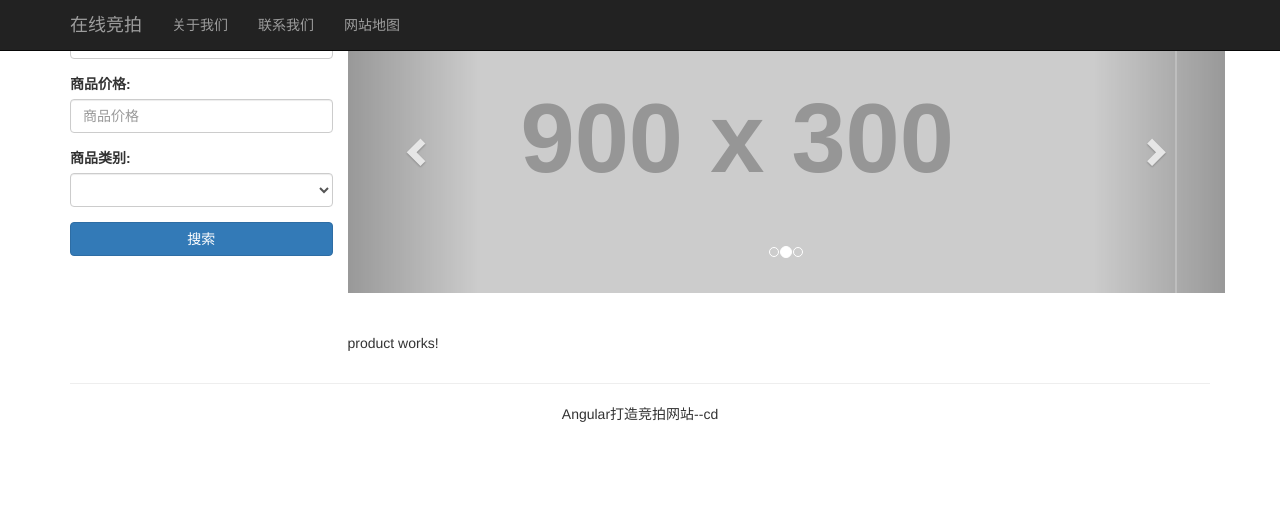
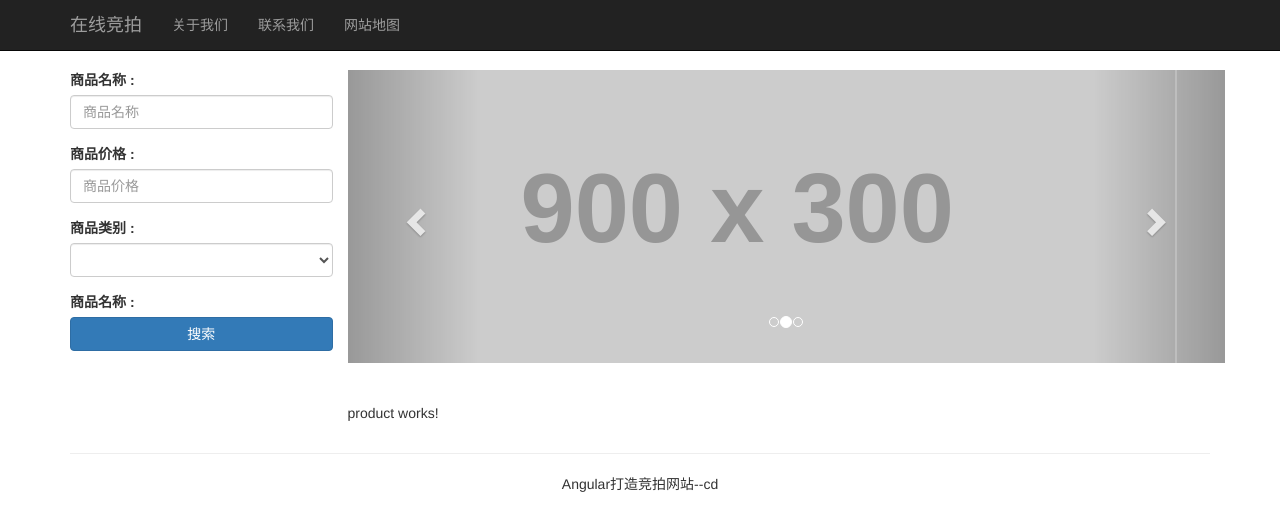
Before and after one commit to WuChenDi/angular-auction, an Angular app: page / in a window 1280 px wide. Shown: the top 530 px of the page. Built offline with nearby package versions, Linux system fonts and the light colour scheme.

Commit message:
2018-6-21

```diff
--- a/src/app/app.component.html
+++ b/src/app/app.component.html
@@ -1,5 +1,5 @@
 <app-navbar></app-navbar>
-<div class="container">
+<div class="container" style="margin-top: 70px;">
   <div class="row">
     <div class="col-md-3">
       <app-search></app-search>
--- a/src/app/search/search.component.html
+++ b/src/app/search/search.component.html
@@ -1,17 +1,18 @@
-<form name="searchForm" role="form">
+<form role="form" name="searchForm">
   <div class="form-group">
-    <label for="productTitle">商品名称:</label>
-    <input type="text" id="productTitle" placeholder="商品名称" class="form-control">
+    <label for="productTitle" class="control-label">商品名称 : </label>
+    <input id="productTitle" type="text" class="form-control" placeholder="商品名称">
   </div>
   <div class="form-group">
-    <label for="productPrice">商品价格:</label>
-    <input type="number" id="productPrice" placeholder="商品价格" class="form-control">
+    <label for="productPrice" class="control-label">商品价格 : </label>
+    <input id="productPrice" type="number" class="form-control" placeholder="商品价格">
   </div>
   <div class="form-group">
-    <label for="productCategory">商品类别:</label>
+    <label for="productCategory" class="control-label">商品类别 : </label>
     <select id="productCategory" class="form-control"></select>
   </div>
   <div class="form-group">
-    <button type="button" class="btn btn-primary btn-block">搜索</button>
+    <label for="productTitle" class="control-label">商品名称 : </label>
+    <input type="submit" class="btn btn-primary btn-block" value="搜索">
   </div>
 </form>
```
